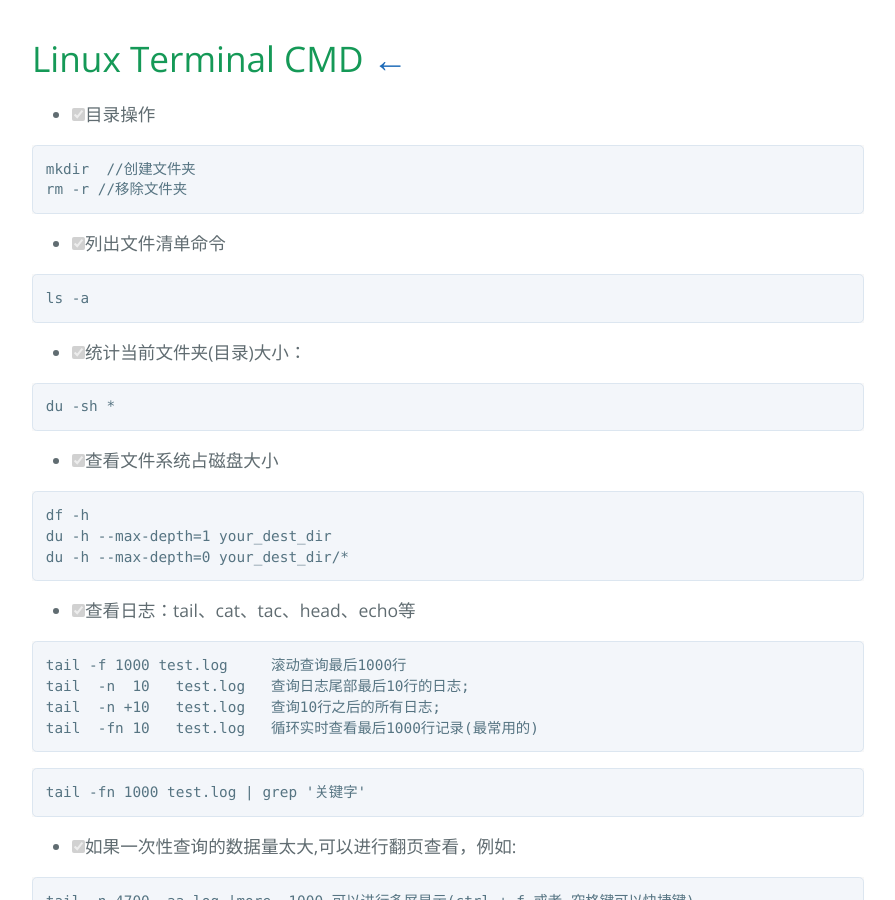
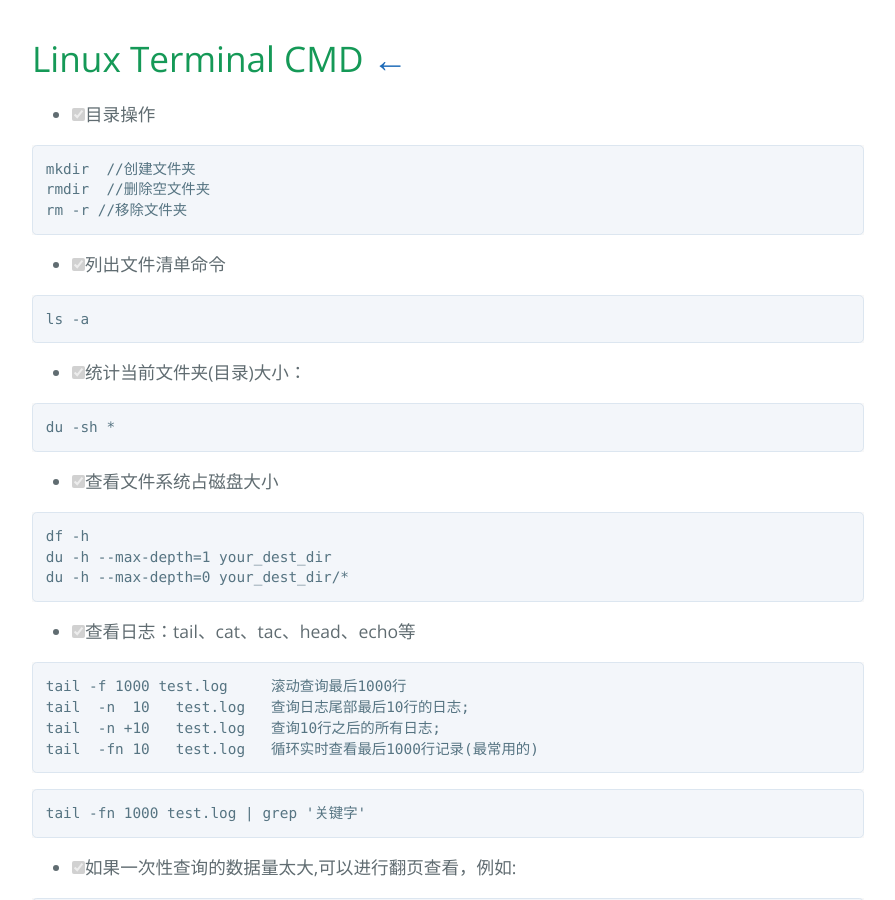
Before and after one commit to AmbroseRen/test, a Jekyll site: the page built from Data/Linux/linux.md, in a window 1280 px wide and 900 px high. Shown: the whole window, without its empty margins (192-1087 px from the left). Built offline with Jekyll 4.4.1, drawn with Linux system fonts in a browser that asks for light colours; our own code applies the rules of GitHub Pages for plain Markdown files; the repository's description, which GitHub fills in, is left out.

Commit message:
Update linux.md

````diff
--- a/Data/Linux/linux.md
+++ b/Data/Linux/linux.md
@@ -4,6 +4,7 @@
 
 ```
 mkdir  //创建文件夹
+rmdir  //删除空文件夹
 rm -r //移除文件夹
 ```
 
````
